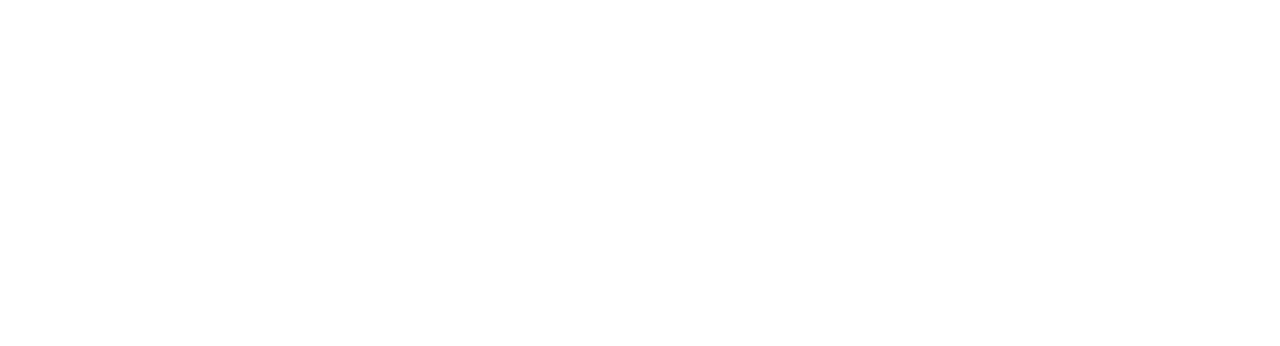
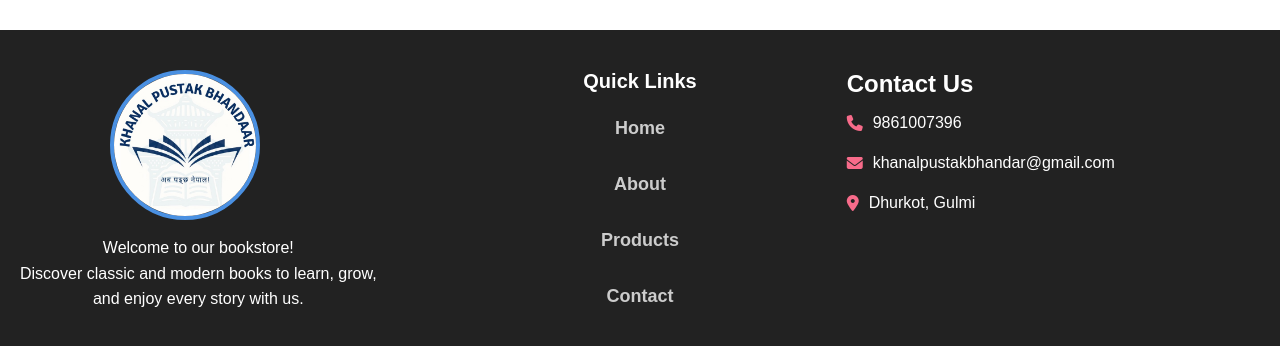
Before and after one commit to Sundarkhanal/Minor-Project, a React (Vite) app in the folder minor_project/: page /contact in a window 1280 px wide. Shown: the part 1056-1402 px from the top of the page. Before the commit the page ends 1036 px from the top, so only its background shows below. Built offline with nearby package versions, Linux system fonts and the light colour scheme.

Commit message:
Footer added

```diff
--- a/minor_project/index.html
+++ b/minor_project/index.html
@@ -2,7 +2,7 @@
 <html lang="en">
   <head>
     <meta charset="UTF-8" />
-
+    <link rel="stylesheet" href="https://cdnjs.cloudflare.com/ajax/libs/font-awesome/6.5.0/css/all.min.css" />
     <meta name="viewport" content="width=device-width, initial-scale=1.0" />
     <title>Book Store</title>
   </head>
--- a/minor_project/src/components/Navbar/Navbar.css
+++ b/minor_project/src/components/Navbar/Navbar.css
@@ -23,6 +23,7 @@
   flex: 1;
   list-style: none;
   text-align: center;
+  text-decoration: none;
 }
 
 ul li {
@@ -31,6 +32,14 @@
   font-size: 18px;
   cursor: pointer;
   font-weight: bolder;
+  text-decoration: none;
+}
+ul li a{
+  text-decoration: none;
+}
+ul li a:hover{
+  text-decoration: underline;
+  color:#f76b8a ;
 }
 
 .toggle-icon {
--- a/minor_project/src/components/Pages/About.jsx
+++ b/minor_project/src/components/Pages/About.jsx
@@ -5,6 +5,7 @@
 import bpbPublishers from '../../assets/Book_publishers/bpb-publishers.png';
 import finePrint from '../../assets/Book_publishers/fineprint publishers.jpeg';
 import pearson from '../../assets/Book_publishers/pearson.png';
+import Footer from './Footer';
 
 
 const About = () => {
@@ -52,7 +53,7 @@
         <h2>Fineprint Publishers</h2>
       </div>
     </div>
-
+    <Footer />
     </>
   )
 }
--- a/minor_project/src/components/Pages/Contact.jsx
+++ b/minor_project/src/components/Pages/Contact.jsx
@@ -1,5 +1,6 @@
 import React from 'react'
 import './Contact.css';
+import Footer from './Footer';
 
 const Contact = () => {
   return (
@@ -48,8 +49,8 @@
             </iframe>
           </div>
       </section>
-</div>
-
+    </div>
+    <Footer />
     </>
   )
 }
--- a/minor_project/src/components/Pages/Footer.css
+++ b/minor_project/src/components/Pages/Footer.css
@@ -0,0 +1,84 @@
+.footer-section {
+  background-color: #222;
+  color: #fff;
+  display: flex;
+  flex-wrap: wrap;
+  justify-content: space-between;
+  padding: 40px 20px;
+  margin-top: 50px;
+}
+
+.footer-about,
+.quick-links,
+.contact-details {
+  flex: 1;
+  min-width: 250px;
+}
+
+/* LEFT: Logo + Text */
+.footer-about {
+  display: flex;
+  flex-direction: column;
+  align-items: flex-start;
+  text-align: left;
+
+}
+
+.footer-about img {
+  width: 150px;
+  height: 150px;
+  border-radius: 50%;
+  object-fit: cover;
+  border: 4px solid #4a90e2;
+  margin-bottom: 15px;
+  margin-left: 90px;
+}
+
+.footer-about p {
+  font-size: 16px;
+  line-height: 1.6;
+  margin: 0;
+}
+
+/* MIDDLE: Quick Links */
+.quick-links h2 {
+  font-size: 20px;
+  margin-bottom: 10px;
+  text-align: center;
+}
+
+.quick-links ul {
+  list-style: none;
+  padding: 0;
+  margin: 0;
+}
+
+.quick-links li {
+  margin: 6px 0;
+  display: block;
+  line-height: 50px;
+}
+
+.quick-links a {
+  color: #ccc;
+  text-decoration: none;
+  transition: color 0.3s;
+}
+
+.quick-links a:hover {
+  color: #fff;
+  text-decoration: underline;
+}
+
+/* RIGHT: Contact */
+.contact-details p {
+  display: flex;
+  align-items: center;
+  margin: 10px 0;
+  line-height: 30px;
+}
+
+.contact-details i {
+  margin-right: 10px;
+  color: #f76b8a;
+}
--- a/minor_project/src/components/Pages/Footer.jsx
+++ b/minor_project/src/components/Pages/Footer.jsx
@@ -1,8 +1,34 @@
 import React from 'react'
-
+import aboutLogo from '../../assets/nav2-logo.jpg'
+import { Link } from 'react-router-dom'
+import './Footer.css'
 const Footer = () => {
   return (
-    <div>Footer</div>
+
+    <div className="footer-section">
+      <section className='footer-about'>
+        <img src={aboutLogo} alt="footer-logo" />
+        <p>Welcome to our bookstore! <br /> Discover classic and modern books to learn, grow, <br /> and enjoy every story with us.</p>
+      </section>
+
+      <section className='quick-links'>
+        <h2>Quick Links</h2>
+        <ul>
+          <li><Link to="/">Home</Link></li>
+          <li><Link to="/about">About</Link></li>
+          <li><Link to="/product">Products</Link></li>
+          <li><Link to="/contact">Contact</Link></li>
+        </ul>
+      </section>
+
+      <section className='contact-details'>
+        <h2>Contact Us</h2>
+        <p><i className="fa-solid fa-phone"></i> 9861007396</p>
+        <p><i className="fa-solid fa-envelope"></i> khanalpustakbhandar@gmail.com</p>
+        <p><i className="fa-solid fa-location-dot"></i> Dhurkot, Gulmi</p>
+      </section>
+</div>
+
   )
 }
 
--- a/minor_project/src/components/Pages/Home.jsx
+++ b/minor_project/src/components/Pages/Home.jsx
@@ -4,6 +4,7 @@
 import Featuredbooks from './Featuredbooks';
 import { useTheme } from '../../context/light_dark';
 import Popular_this_week from './Popular_this_week';
+import Footer from './Footer';
 
 const Home = () => {
   const { theme } = useTheme();
@@ -20,6 +21,7 @@
       </section>
       <Featuredbooks />
       <Popular_this_week />
+      <Footer />
     </>
   );
 };
```
